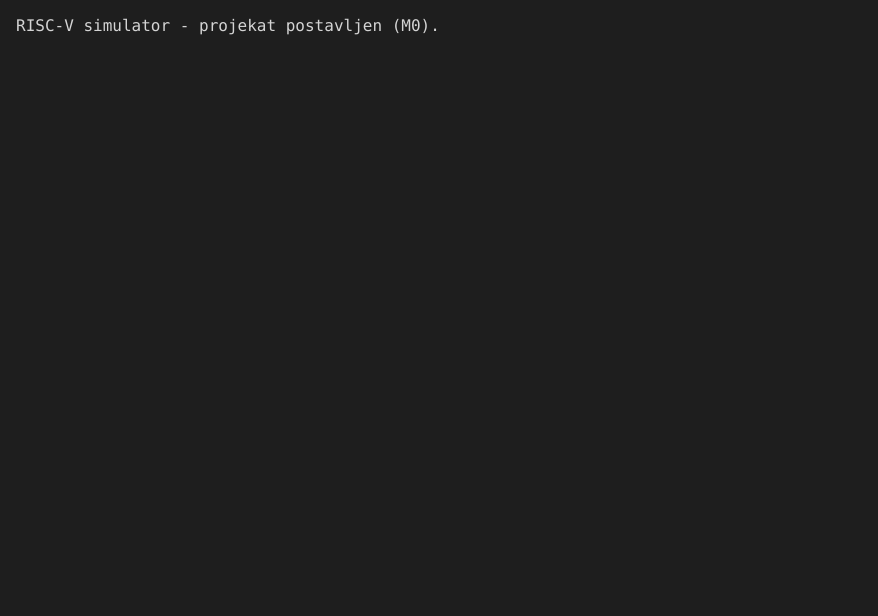
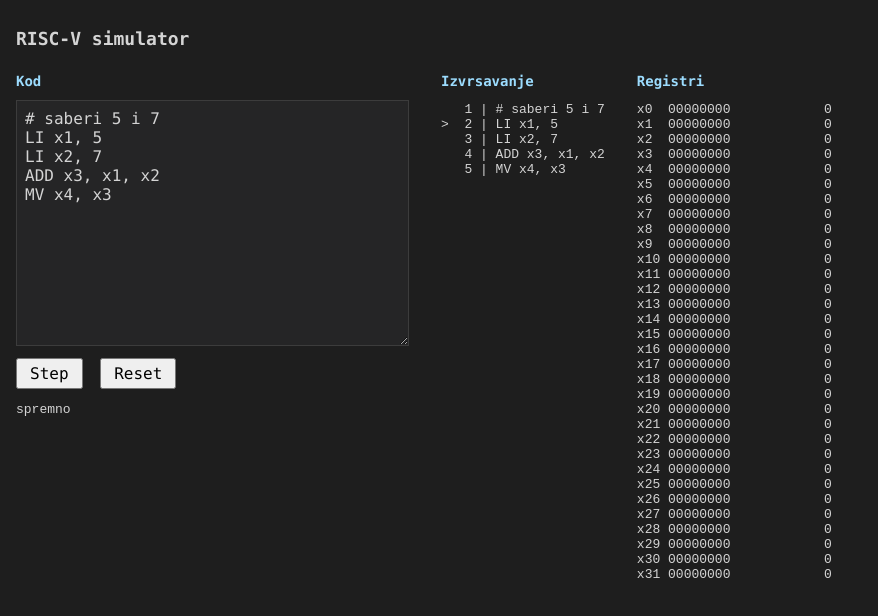
Before and after one commit to dunja-j/RiscV-debug-console, a website built with Vite: page index.html in a window 1280 px wide. Shown: the whole page, without its empty margins (0-878 px from the left). Built offline with nearby package versions, Linux system fonts and the light colour scheme.

Commit message:
M3.5: privremeni mini UI - Step, prikaz registara i marker tekuce linije

```diff
--- a/index.html
+++ b/index.html
@@ -7,7 +7,34 @@
     <link rel="stylesheet" href="/src/style.css" />
   </head>
   <body>
-    <div id="app"></div>
+    <!-- PRIVREMENI UI (M3.5) - zamenjuje se pravim rasporedom u M6. -->
+    <div id="app">
+      <h1>RISC-V simulator</h1>
+
+      <div class="kolone">
+        <div>
+          <h2>Kod</h2>
+          <textarea id="source" rows="12" cols="36" spellcheck="false"></textarea>
+          <div class="dugmad">
+            <button id="step">Step</button>
+            <button id="reset">Reset</button>
+          </div>
+          <pre id="status"></pre>
+          <pre id="errors" class="greske"></pre>
+        </div>
+
+        <div>
+          <h2>Izvrsavanje</h2>
+          <pre id="program"></pre>
+        </div>
+
+        <div>
+          <h2>Registri</h2>
+          <pre id="registers"></pre>
+        </div>
+      </div>
+    </div>
+
     <script type="module" src="/src/ui/main.ts"></script>
   </body>
 </html>
--- a/src/style.css
+++ b/src/style.css
@@ -1,4 +1,4 @@
-/* Stilovi se popunjavaju u milestone-u M6 (UI). */
+/* Privremeni stilovi (M3.5) - pravi raspored po mokapu dolazi u M6. */
 
 body {
   margin: 0;
@@ -10,3 +10,40 @@ body {
 #app {
   padding: 16px;
 }
+
+h1 {
+  font-size: 18px;
+}
+
+h2 {
+  font-size: 14px;
+  color: #9cdcfe;
+}
+
+.kolone {
+  display: flex;
+  gap: 32px;
+  align-items: flex-start;
+}
+
+textarea {
+  font: inherit;
+  background: #252526;
+  color: #d4d4d4;
+  border: 1px solid #3c3c3c;
+  padding: 8px;
+}
+
+.dugmad {
+  margin-top: 8px;
+}
+
+button {
+  font: inherit;
+  margin-right: 8px;
+  padding: 4px 12px;
+}
+
+.greske {
+  color: #f48771;
+}
--- a/src/ui/main.ts
+++ b/src/ui/main.ts
@@ -1,8 +1,109 @@
-// Ulazna tacka aplikacije. Trenutno samo potvrdjuje da je projekat ispravno postavljen;
-// pravi UI se gradi u milestone-u M6.
+import { assemble } from "../core/assembler";
+import { Cpu } from "../core/cpu";
 
-const app = document.querySelector<HTMLDivElement>("#app");
+// PRIVREMENI UI (M3.5): textarea + Step + prikaz registara.
+// Sluzi samo da se rad simulatora vidi pre nego sto u M6 stigne pravi raspored.
 
-if (app) {
-  app.textContent = "RISC-V simulator - projekat postavljen (M0).";
+const PRIMER = ["# saberi 5 i 7", "LI x1, 5", "LI x2, 7", "ADD x3, x1, x2", "MV x4, x3"].join("\n");
+
+const REGISTER_COUNT = 32;
+
+const sourceInput = element<HTMLTextAreaElement>("#source");
+const stepButton = element<HTMLButtonElement>("#step");
+const resetButton = element<HTMLButtonElement>("#reset");
+const statusOutput = element<HTMLElement>("#status");
+const errorsOutput = element<HTMLElement>("#errors");
+const programOutput = element<HTMLElement>("#program");
+const registersOutput = element<HTMLElement>("#registers");
+
+/** Procesor postoji tek kad se kod uspesno asemblira; izmena koda ga ponistava. */
+let cpu: Cpu | null = null;
+
+sourceInput.value = PRIMER;
+sourceInput.addEventListener("input", reset);
+stepButton.addEventListener("click", step);
+resetButton.addEventListener("click", reset);
+reset();
+
+function step(): void {
+  const running = cpu ?? loadProgram();
+  if (running === null) {
+    return;
+  }
+
+  const result = running.step();
+  if (result.status === "halted") {
+    setStatus("program zavrsen");
+  } else if (result.status === "error") {
+    setStatus(`greska (linija ${result.line}): ${result.message}`);
+  } else {
+    setStatus(`izvrsena linija ${result.line}`);
+  }
+
+  render();
 }
+
+function reset(): void {
+  cpu = null;
+  if (loadProgram() !== null) {
+    setStatus("spremno");
+  }
+  render();
+}
+
+/** Asemblira kod iz editora; vraca null i ispisuje greske ako ih ima. */
+function loadProgram(): Cpu | null {
+  const { program, errors } = assemble(sourceInput.value);
+
+  if (errors.length > 0) {
+    errorsOutput.textContent = errors.map((e) => `Linija ${e.line}: ${e.message}`).join("\n");
+    setStatus("kod se ne moze asemblirati");
+    return null;
+  }
+
+  errorsOutput.textContent = "";
+  cpu = new Cpu(program);
+  return cpu;
+}
+
+function render(): void {
+  programOutput.textContent = renderProgram();
+  registersOutput.textContent = renderRegisters();
+}
+
+/** Izvorni kod sa markerom > na liniji koja se izvrsava sledeca. */
+function renderProgram(): string {
+  const currentLine = cpu?.currentInstruction?.sourceLine ?? null;
+
+  return sourceInput.value
+    .split("\n")
+    .map((text, index) => {
+      const marker = index + 1 === currentLine ? ">" : " ";
+      return `${marker} ${String(index + 1).padStart(2)} | ${text}`;
+    })
+    .join("\n");
+}
+
+function renderRegisters(): string {
+  const registers = cpu?.registers ?? new Int32Array(REGISTER_COUNT);
+
+  const rows: string[] = [];
+  for (let i = 0; i < REGISTER_COUNT; i++) {
+    const value = registers[i];
+    const hex = (value >>> 0).toString(16).toUpperCase().padStart(8, "0");
+    rows.push(`x${String(i).padEnd(2)} ${hex} ${String(value).padStart(12)}`);
+  }
+  return rows.join("\n");
+}
+
+function setStatus(text: string): void {
+  statusOutput.textContent = text;
+}
+
+function element<T extends HTMLElement>(selector: string): T {
+  const node = document.querySelector<T>(selector);
+  if (node === null) {
+    throw new Error(`U HTML-u nema elementa '${selector}'`);
+  }
+  return node;
+}
```
Also changed, not shown: docs/dnevnik/M3.5-mini-ui.md (added, +46 -0 lines).
